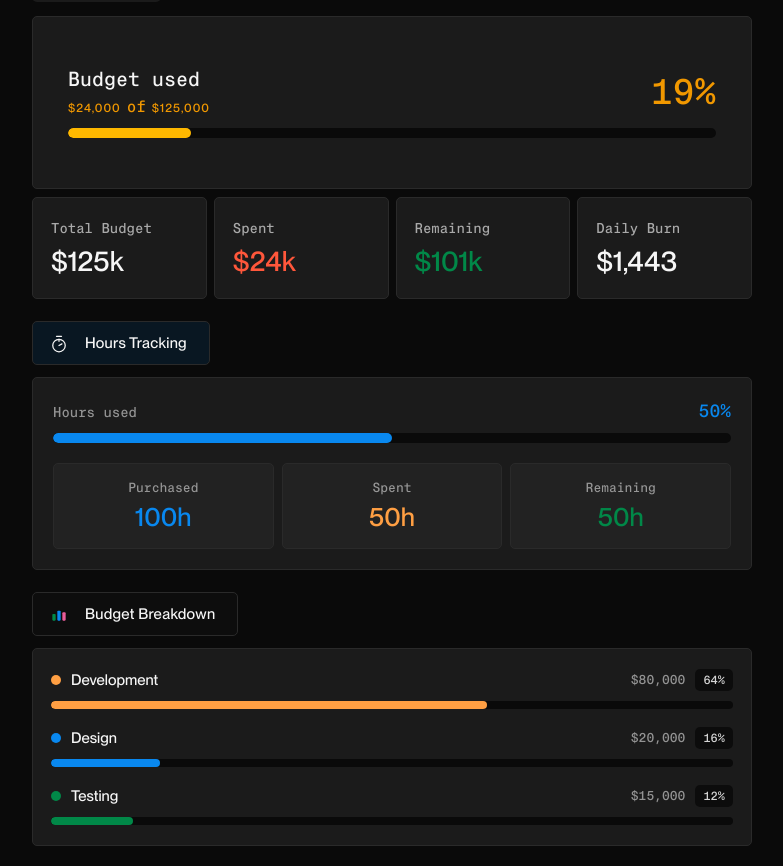
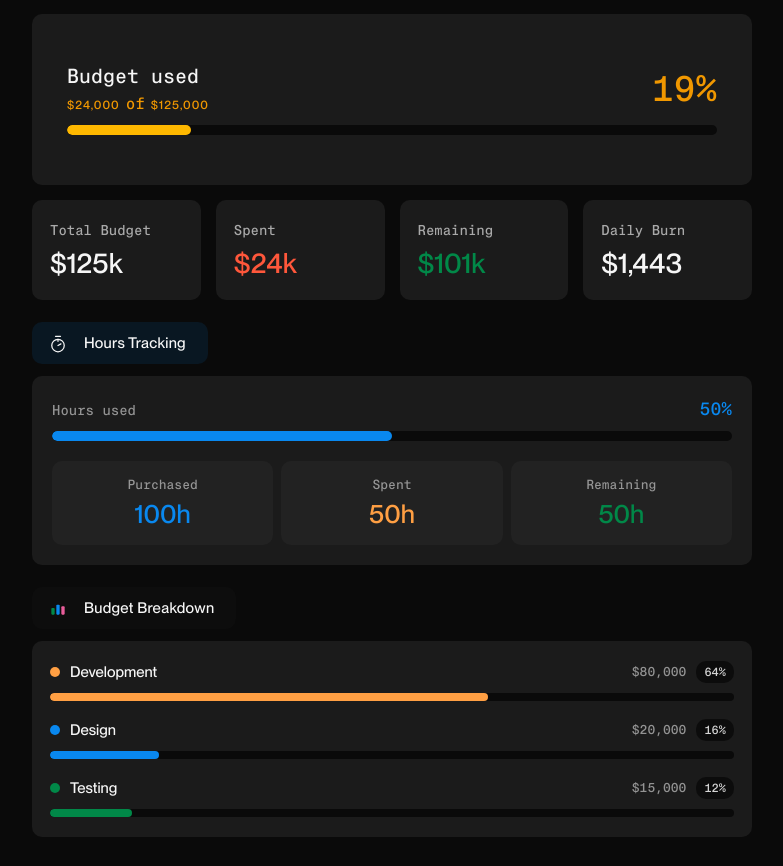
Before and after one commit to skarolinax/owow_dashboard, a React (Vite) app: page /budget in a window 1280 px wide. Shown: the part 309-1175 px from the top of the page, without its empty margins (248-1031 px from the left). Built offline with nearby package versions, Linux system fonts and the light colour scheme.

Commit message:
Increased border radius in budget page, removed border colors in all other pages

```diff
--- a/src/pages/StatusPage.jsx
+++ b/src/pages/StatusPage.jsx
@@ -556,7 +556,7 @@ const styles = {
   progressCard: {
     background: "var(--accent-card)",
     color: "var(--color-text-primary)",
-    border: "1px solid var(--stroke-color)",
+    border: "none",
     borderRadius: "8px",
     padding: "22px 24px",
     marginBottom: "16px",
@@ -650,7 +650,7 @@ const styles = {
   statCard: {
     background: "var(--accent-card)",
     color: "var(--color-text-primary)",
-    border: "1px solid var(--stroke-color)",
+    border: "none",
     borderRadius: "8px",
     padding: "18px 18px",
     minHeight: "130px",
@@ -748,7 +748,7 @@ const styles = {
 
   lowerCard: {
     background: "var(--accent-card)",
-    border: "1px solid var(--stroke-color)",
+    border: "none",
     color: "var(--color-text-primary)",
     borderRadius: "8px",
     padding: "18px 18px",
@@ -854,7 +854,7 @@ const styles = {
 
   milestoneCard: {
     background: "var(--accent-card)",
-    border: "1px solid var(--stroke-color)",
+    border: "none",
     borderRadius: "8px",
     padding: "16px 18px",
     display: "flex",
--- a/src/styles/budgetstyles.css
+++ b/src/styles/budgetstyles.css
@@ -1,3 +1,8 @@
+/* ~10px corners — matches StatusPage inline cards; shared by Budget, Status, Breadcrumbs, etc. */
+:root {
+  --budget-radius: 10px;
+}
+
 .budget-page {
   margin: 20px;
 }
@@ -19,7 +24,7 @@
   background: none;
   border: none;
   padding: 6px 10px;
-  border-radius: 5px;
+  border-radius: var(--budget-radius);
   cursor: pointer;
   font-family: inherit;
 }
@@ -57,15 +62,11 @@
   gap: 12px;
   background-color: var(--accent-card);
   color: var(--color-text-primary);
-  border: 1px solid rgba(255, 255, 255, 0.08);
-  border-radius: 5px;
+  border: none;
+  border-radius: var(--budget-radius);
   padding: 15px 15px;
   cursor: pointer;
   font-family: MontrealMono;
-}
-
-:root[data-theme=light] .btn-back {
-  border-color: rgba(0, 0, 0, 0.08);
 }
 
 .btn-back:hover {
@@ -93,7 +94,7 @@
   align-items: center;
   gap: 14px;
   padding: 14px 18px;
-  border-radius: 5px;
+  border-radius: var(--budget-radius);
   background: linear-gradient(rgba(254, 182, 0, 0.1));
   background-color: var(--accent-card);
   width: fit-content;
@@ -102,7 +103,7 @@
 .budget-header__icon {
   width: 24px;
   height: 24px;
-  border-radius: 5px;
+  border-radius: var(--budget-radius);
   display: grid;
   place-items: center;
   font-size: 18px;
@@ -129,8 +130,8 @@
 .budget-card {
   margin-top: 14px;
   background-color: var(--accent-card);
-  border: 1px solid var(--stroke-color);
-  border-radius: 5px;
+  border: none;
+  border-radius: var(--budget-radius);
   padding: 50px 35px;
   width: 100%;
 }
@@ -175,31 +176,31 @@
 .budget-card__track {
   margin-top: 12px;
   height: 10px;
-  border-radius: 5px;
+  border-radius: var(--budget-radius);
   background-color: var(--bg-main);
   overflow: hidden;
 }
 
 .budget-card__fill {
   height: 100%;
-  border-radius: 5px;
+  border-radius: var(--budget-radius);
   background-color: var(--info-1-color);
   transition: width 200ms ease;
 }
 
 .budget-modules {
-  margin-top: 8px;
+  margin-top: 15px;
   display: flex;
   align-items: stretch;
   justify-content: space-between;
-  gap: 7px;
+  gap: 15px;
 }
 
 .budget-module {
   flex: 1;
   background-color: var(--accent-card);
-  border: 1px solid var(--stroke-color);
-  border-radius: 5px;
+  border: none;
+  border-radius: var(--budget-radius);
   padding: 22px 18px;
   display: flex;
   flex-direction: column;
@@ -244,17 +245,16 @@
   align-items: center;
   gap: 10px;
   padding: 8px 16px;
-  border-radius: 5px;
+  border-radius: var(--budget-radius);
   background-color: rgba(9, 136, 239, 0.1);
   color: #f6f6f6;
-  border: 1px solid var(--stroke-color);
+  border: none;
   margin-bottom: 12px;
 }
 
 :root[data-theme="light"] .hours-tracking__pill {
   background-color: rgba(9, 136, 239, 0.12);
   color: var(--color-text-primary);
-  border-color: var(--stroke-color);
 }
 
 .hours-tracking__pill-icon {
@@ -274,15 +274,14 @@
 
 .hours-tracking__card {
   background-color: var(--accent-card);
-  border-radius: 5px;
-  border: 1px solid var(--stroke-color);
+  border-radius: var(--budget-radius);
+  border: none;
   padding: 22px 20px 20px;
   width: 100%;
 }
 
 :root[data-theme="light"] .hours-tracking__card {
   background-color: var(--accent-card);
-  border-color: var(--stroke-color);
 }
 
 .hours-tracking__head {
@@ -308,14 +307,14 @@
 .hours-tracking__track {
   margin-top: 12px;
   height: 10px;
-  border-radius: 5px;
+  border-radius: var(--budget-radius);
   background-color: var(--bg-main);
   overflow: hidden;
 }
 
 .hours-tracking__fill {
   height: 100%;
-  border-radius: 5px;
+  border-radius: var(--budget-radius);
   background-color: var(--info-2-color);
   transition: width 200ms ease;
 }
@@ -332,8 +331,8 @@
   flex: 1;
   min-width: 0;
   background-color: #222222;
-  border-radius: 5px;
-  border: 1px solid var(--stroke-color);
+  border-radius: var(--budget-radius);
+  border: none;
   padding: 16px 14px;
   display: flex;
   flex-direction: column;
@@ -344,7 +343,6 @@
 
 :root[data-theme="light"] .hours-metric {
   background-color: var(--accent-card);
-  border-color: var(--stroke-color);
 }
 
 .hours-metric__label {
@@ -383,17 +381,16 @@
   align-items: center;
   gap: 10px;
   padding: 8px 16px;
-  border-radius: 5px;
+  border-radius: var(--budget-radius);
   background-color: #0d0d0d;
   color: #f6f6f6;
-  border: 1px solid var(--stroke-color);
+  border: none;
   margin-bottom: 12px;
 }
 
 :root[data-theme="light"] .budget-breakdown__pill {
   background-color: var(--accent-card);
   color: var(--color-text-primary);
-  border-color: var(--stroke-color);
 }
 
 .budget-breakdown__pill-icon {
@@ -412,14 +409,10 @@
 
 .budget-breakdown__card {
   background-color: var(--accent-card);
-  border-radius: 5px;
-  border: 1px solid var(--stroke-color);
+  border-radius: var(--budget-radius);
+  border: none;
   padding: 20px 18px;
   width: 100%;
-}
-
-:root[data-theme="light"] .budget-breakdown__card {
-  border-color: var(--stroke-color);
 }
 
 .budget-breakdown__row + .budget-breakdown__row {
@@ -466,7 +459,7 @@
   font-family: MontrealMono;
   font-size: 12px;
   padding: 4px 8px;
-  border-radius: 5px;
+  border-radius: var(--budget-radius);
   background-color: var(--bg-main);
   color: var(--color-text-primary);
   opacity: 0.85;
@@ -475,14 +468,14 @@
 .budget-breakdown__track {
   margin-top: 10px;
   height: 8px;
-  border-radius: 5px;
+  border-radius: var(--budget-radius);
   background-color: var(--bg-main);
   overflow: hidden;
 }
 
 .budget-breakdown__fill {
   height: 100%;
-  border-radius: 5px;
+  border-radius: var(--budget-radius);
   transition: width 200ms ease;
 }
 
```
